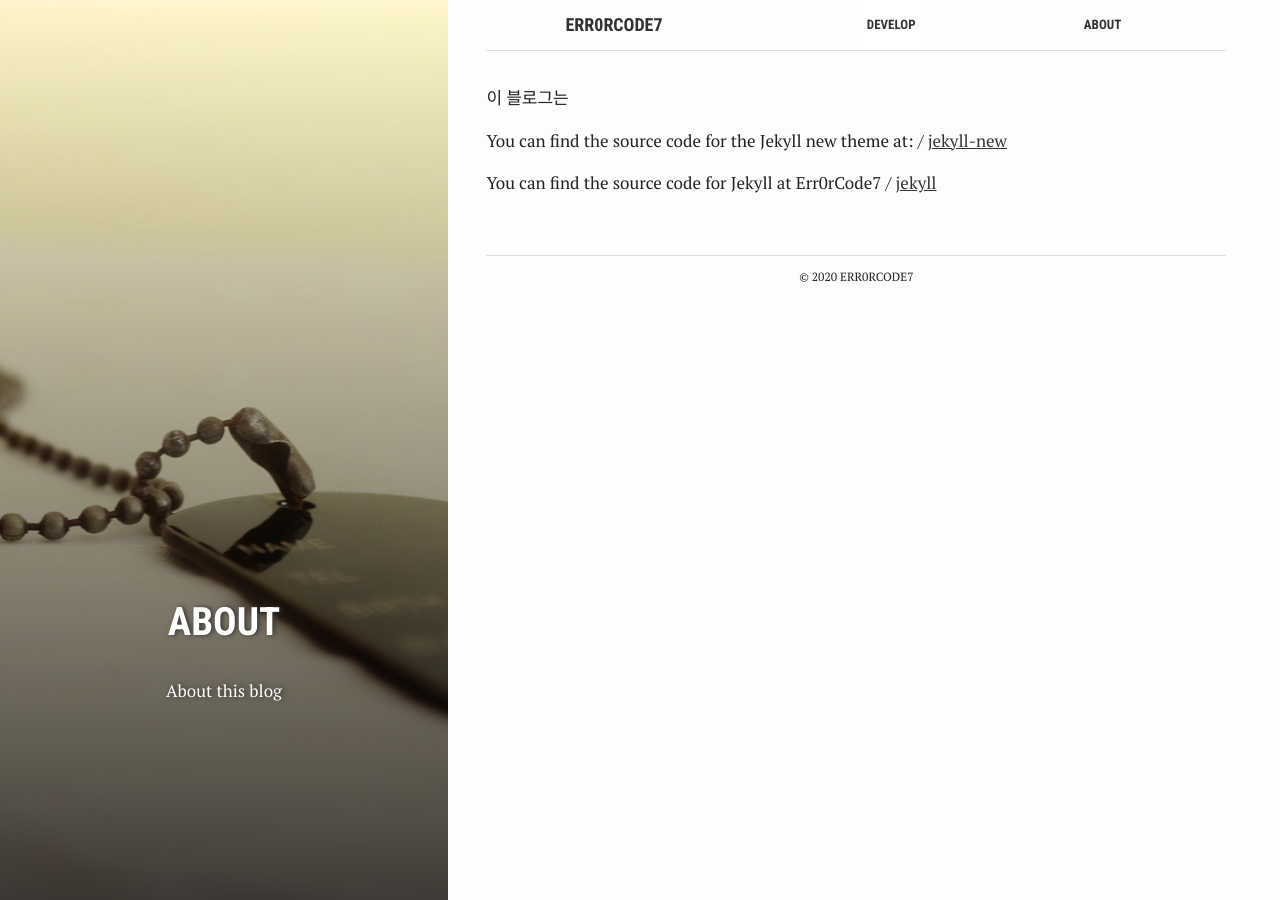
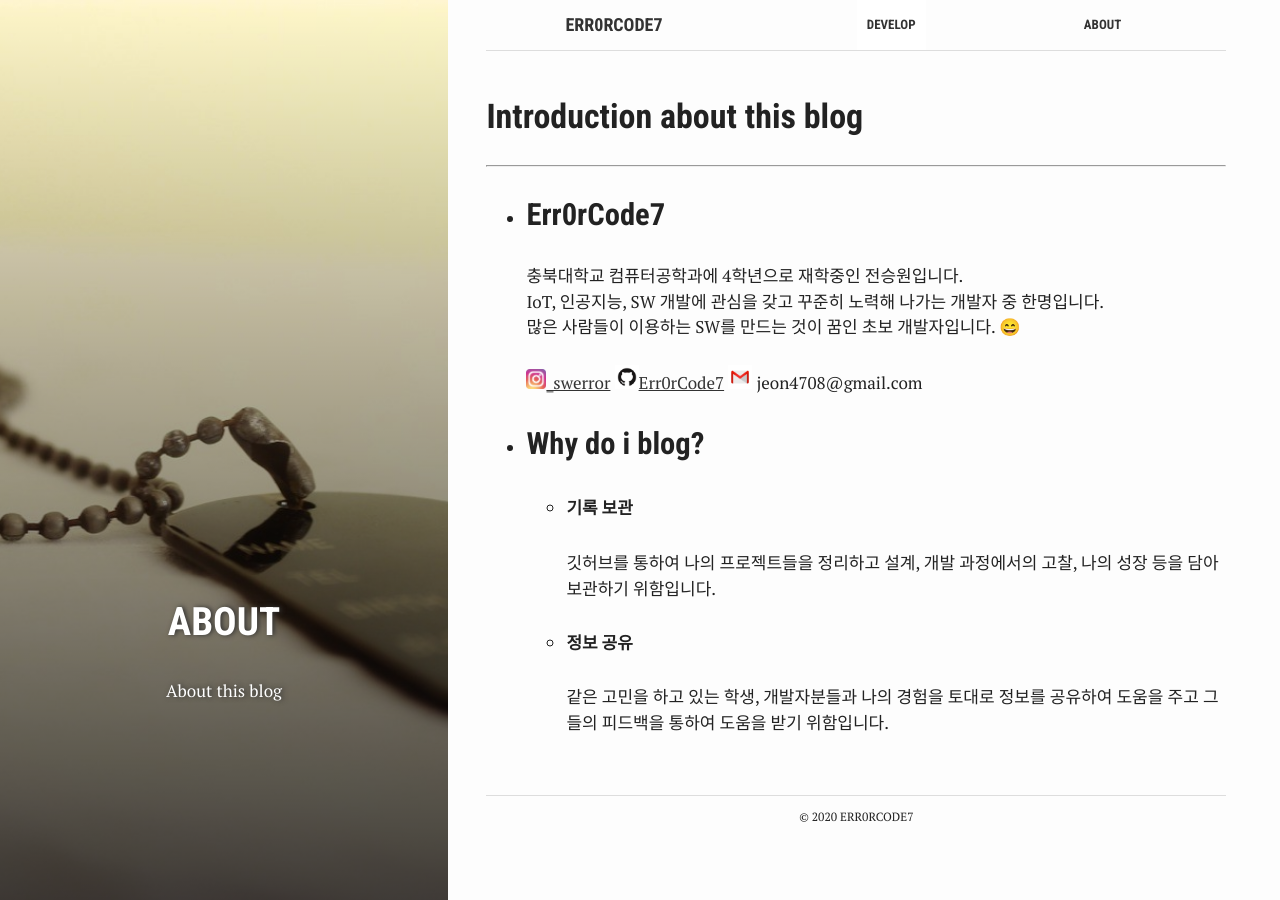
Before and after one commit to Err0rCode7/Err0rCode7.github.io, a Jekyll site: the page built from about.md, in a window 1280 px wide. Built offline with Jekyll 4.4.1, drawn with Linux system fonts in a browser that asks for light colours.

Commit message:
Modify about.md

```diff
--- a/_config.yml
+++ b/_config.yml
@@ -15,7 +15,7 @@ description: > # this means to ignore newlines until "baseurl:"
 baseurl: "" # the subpath of your site, e.g. /blog
 lang: "ko"
 url: "https://err0rcode7.github.io/" # the base hostname & protocol for your site
-twitter_username:
+insta_username: _swerror
 github_username: Err0rCode7
 disqus_username:
 
--- a/about.md
+++ b/about.md
@@ -8,12 +8,19 @@ summary: "About this blog"
 active: about
 ---
 
-이 블로그는
+# Introduction about this blog
+---
 
-You can find the source code for the Jekyll new theme at:
-{{site.twitter_username}} /
-[jekyll-new](https://github.com/jglovier/jekyll-new)
+- ## Err0rCode7
+충북대학교 컴퓨터공학과에 4학년으로 재학중인 전승원입니다.<Br>
+IoT, 인공지능, SW 개발에 관심을 갖고 꾸준히 노력해 나가는 개발자 중 한명입니다.<br>
+많은 사람들이 이용하는 SW를 만드는 것이 꿈인 초보 개발자입니다.	&#128516;<br><br>
+![insta](/assets/images/insta.png){: width="20"}[{{ site.insta_username }}](https://www.instagram.com/_swerror/)
+![github](/assets/images/github.png){: width="24"}[{{ site.github_username }}](https://github.com/Err0rCode7)
+![email](/assets/images/email.png){: width="24"} {{ site.email }}
 
-You can find the source code for Jekyll at
-{{site.github_username}} /
-[jekyll](https://github.com/jekyll/jekyll)
+- ## Why do i blog?
+    - ##### 기록 보관 <br>
+깃허브를 통하여 나의 프로젝트들을 정리하고 설계, 개발 과정에서의 고찰, 나의 성장 등을 담아 보관하기 위함입니다.<br>
+    - ##### 정보 공유 <br>
+같은 고민을 하고 있는 학생, 개발자분들과 나의 경험을 토대로 정보를 공유하여 도움을 주고 그들의 피드백을 통하여 도움을 받기 위함입니다.
```
Also changed, not shown: Diary.md (+1 -1 lines), Projects.md (+1 -1 lines), _posts/2016-06-28-welcome-to-jekyll.markdown (deleted, +0 -29 lines), _posts/2020-04-08-Test.markdown (deleted, +0 -29 lines), _posts/Diary/1.md (renamed from Diary/1.md, +0 -1 lines), _posts/Projects/2016-06-28-welcome-to-jekyll.markdown (renamed from Projects/2016-06-28-welcome-to-jekyll.markdown), _posts/Projects/2020-04-08-welcome-to-jekyll.markdown (renamed from Projects/2020-04-08-welcome-to-jekyll.markdown), assets/images/email.png (added), assets/images/github.png (added), assets/images/insta.png (added).
